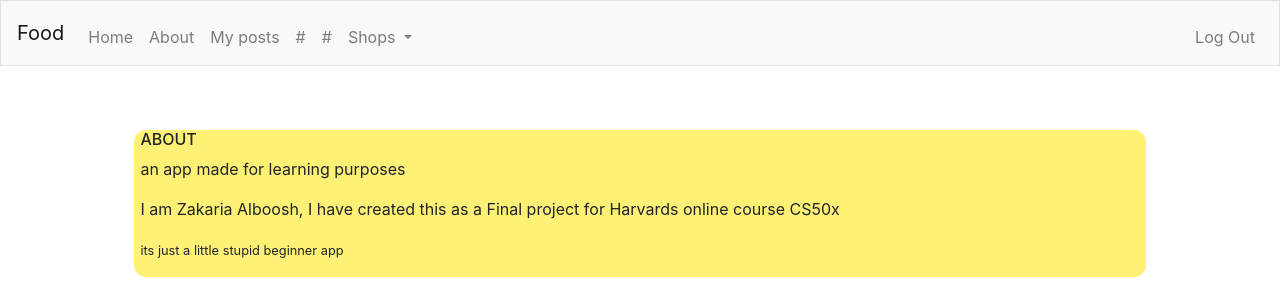
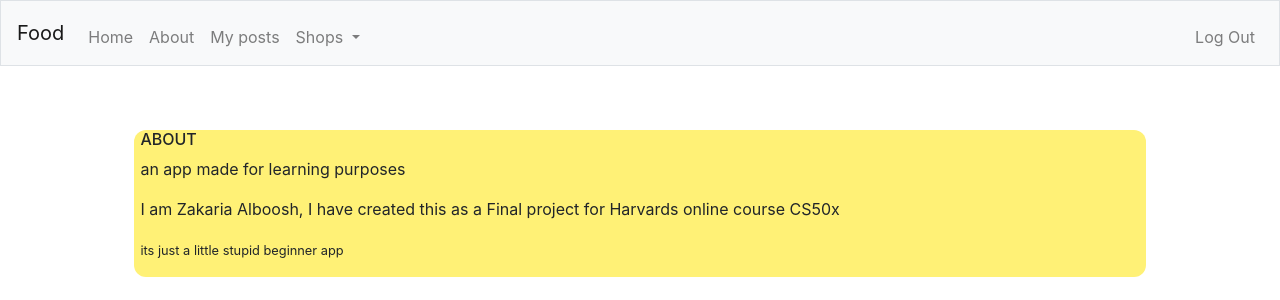
Before and after one commit to ZakariyaALboosh/ResturantReccomend, a Flask app: page /about in a window 1280 px wide. Shown: the top 300 px of the page. Run offline with Flask 2, Linux system fonts and the light colour scheme; a user stored in the database is signed in; some libraries are stand-ins or nearby versions.

Commit message:
comentting

```diff
--- a/templates/layout.html
+++ b/templates/layout.html
@@ -37,8 +37,7 @@
                         <li class="nav-item"><a class="nav-link" href="/">Home</a></li>
                         <li class="nav-item"><a class="nav-link" href="/about">About</a></li>
                         <li class="nav-item"><a class="nav-link" href="/myposts">My posts</a></li>
-                        <li class="nav-item"><a class="nav-link" href="#">#</a></li>
-                        <li class="nav-item"><a class="nav-link" href="#">#</a></li>
+
 
                     <li class="nav-item dropdown">
         <a class="nav-link dropdown-toggle" href="#" id="navbarDropdownMenuLink" data-toggle="dropdown" aria-haspopup="true" aria-expanded="false">
@@ -47,7 +46,7 @@
                 <div class="dropdown-menu" aria-labelledby="navbarDropdownMenuLink">
                   <a class="dropdown-item" href="/place/shop1">shop1</a>
                   <a class="dropdown-item" href="/place/la pizza de forno">la pizza de forno</a>
-                  <a class="dropdown-item" href="#">Something else here</a>
+
                 </div>
       </li></ul>
                     <ul class="navbar-nav ml-auto mt-2">
```
Also changed, not shown: application.py (+11 -2 lines).
